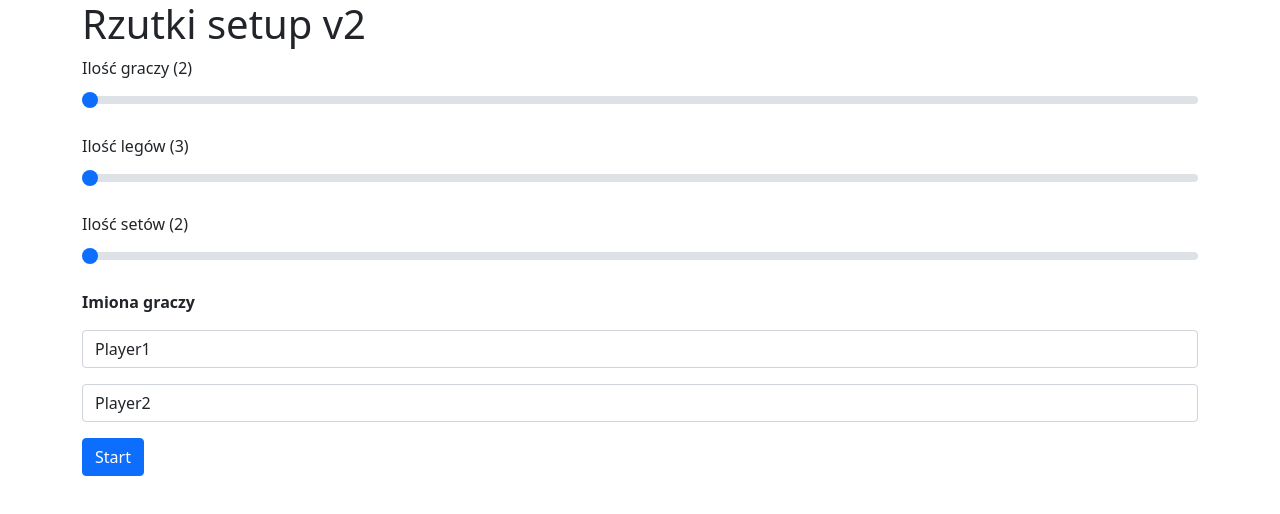
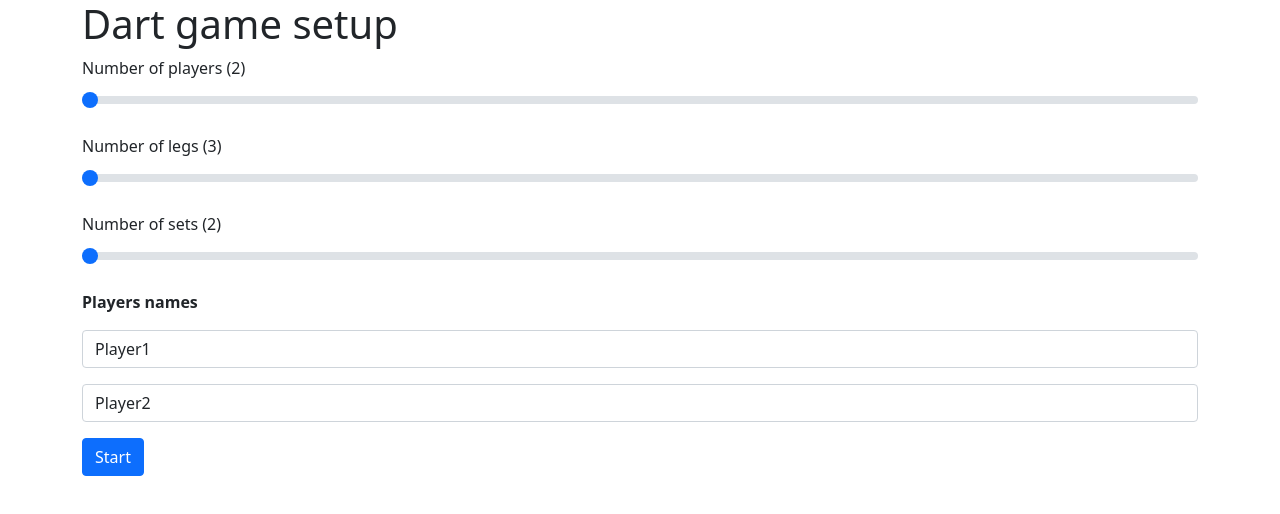
Before and after one commit to CptGrave/KalkulatorRzutki, a plain HTML site: page index.html in a window 1280 px wide. Drawn offline with nearby package versions, Linux system fonts and the light colour scheme.

Commit message:
Add english titles

```diff
--- a/index.html
+++ b/index.html
@@ -10,25 +10,25 @@
 <body>
   <div data-component="gameSetupForm">
     <div class="container">
-      <h1>Rzutki setup v2</h1>
+      <h1>Dart game setup</h1>
 
       <form id="gameSetupForm">
         <div class="mb-3">
-          <label for="gameSetupForm-playerCount" class="form-label">Ilość graczy (<span data-game-setting="playerCount"></span>)</label>
+          <label for="gameSetupForm-playerCount" class="form-label">Number of players (<span data-game-setting="playerCount"></span>)</label>
           <input type="range" class="form-range" min="2" max="4" id="gameSetupForm-playerCount" name="playerCount">
         </div>
 
         <div class="mb-3">
-          <label for="gameSetupForm-legCount" class="form-label">Ilość legów (<span data-game-setting="legCount"></span>)</label>
+          <label for="gameSetupForm-legCount" class="form-label">Number of legs (<span data-game-setting="legCount"></span>)</label>
           <input type="range" class="form-range" min="3" max="5" id="gameSetupForm-legCount" name="legCount">
         </div>
 
         <div class="mb-3">
-          <label for="gameSetupForm-setCount" class="form-label">Ilość setów (<span data-game-setting="setCount"></span>)</label>
+          <label for="gameSetupForm-setCount" class="form-label">Number of sets (<span data-game-setting="setCount"></span>)</label>
           <input type="range" class="form-range" min="2" max="5" id="gameSetupForm-setCount" name="setCount">
         </div>
 
-        <p><strong>Imiona graczy</strong></p>
+        <p><strong>Players names</strong></p>
 
         <div class="mb-3 d-none" data-template="playerName">
           <input type="text" class="form-control">
@@ -41,7 +41,7 @@
 
   <div data-component="gameInterface" class="d-none">
     <div class="container">
-      <h1>Rzutki Gramy</h1>
+      <h1>Game window</h1>
 
       <div class="row">
         <div class="col">
```
